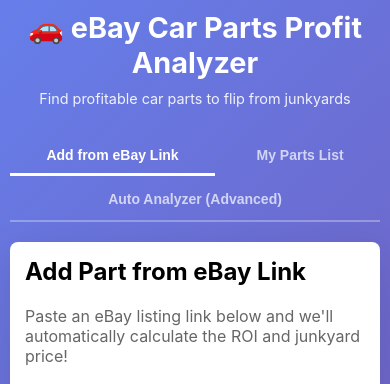
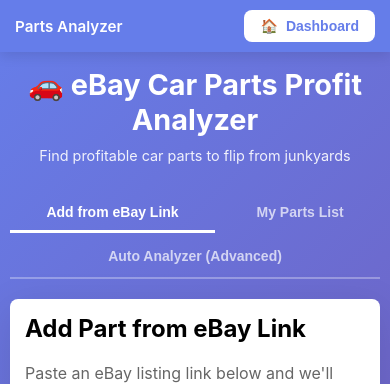
Before and after one commit to Davazzzz/eBay-car-parts-automation-tool, a Python web app: template templates/index.html in a window 390 px wide. Shown: the top 384 px of the page. Run offline with Jinja, Linux system fonts and the light colour scheme; the template is opened without the code that fills it, so the values that code supplies are empty.

Commit message:
Add sticky navigation bar with dashboard button for mobile

```diff
--- a/templates/index.html
+++ b/templates/index.html
@@ -206,6 +206,51 @@
             display: none;
         }
 
+        .nav-bar {
+            position: sticky;
+            top: 0;
+            z-index: 1000;
+            background: rgba(102, 126, 234, 0.95);
+            backdrop-filter: blur(10px);
+            padding: 12px 20px;
+            border-radius: 12px;
+            margin-bottom: 20px;
+            display: flex;
+            justify-content: space-between;
+            align-items: center;
+            box-shadow: 0 4px 12px rgba(0, 0, 0, 0.1);
+        }
+
+        .nav-btn {
+            background: white;
+            color: #667eea;
+            border: none;
+            padding: 10px 20px;
+            border-radius: 8px;
+            font-size: 16px;
+            font-weight: 600;
+            cursor: pointer;
+            transition: transform 0.2s, box-shadow 0.2s;
+            display: flex;
+            align-items: center;
+            gap: 8px;
+        }
+
+        .nav-btn:hover {
+            transform: translateY(-2px);
+            box-shadow: 0 4px 12px rgba(255, 255, 255, 0.3);
+        }
+
+        .nav-btn:active {
+            transform: translateY(0);
+        }
+
+        .nav-title {
+            color: white;
+            font-size: 1.1em;
+            font-weight: 600;
+        }
+
         .tabs {
             display: flex;
             gap: 10px;
@@ -242,6 +287,21 @@
         @media (max-width: 768px) {
             body {
                 padding: 10px;
+            }
+
+            .nav-bar {
+                padding: 10px 15px;
+                margin: -10px -10px 15px -10px;
+                border-radius: 0;
+            }
+
+            .nav-btn {
+                padding: 8px 16px;
+                font-size: 14px;
+            }
+
+            .nav-title {
+                font-size: 0.95em;
             }
 
             .header h1 {
@@ -301,6 +361,15 @@
 </head>
 <body>
     <div class="container">
+        <!-- Sticky Navigation Bar -->
+        <div class="nav-bar">
+            <div class="nav-title">Parts Analyzer</div>
+            <button class="nav-btn" onclick="goToDashboard()">
+                <span>🏠</span>
+                <span>Dashboard</span>
+            </button>
+        </div>
+
         <div class="header">
             <h1>🚗 eBay Car Parts Profit Analyzer</h1>
             <p>Find profitable car parts to flip from junkyards</p>
@@ -594,6 +663,18 @@
         // Load junkyard parts when page loads
         window.addEventListener('load', loadJunkyardParts);
 
+        function goToDashboard() {
+            // Switch to the first tab (Add from eBay Link)
+            document.querySelectorAll('.tab').forEach(t => t.classList.remove('active'));
+            document.querySelectorAll('.tab')[0].classList.add('active');
+
+            document.querySelectorAll('.tab-content').forEach(c => c.classList.remove('active'));
+            document.getElementById('link-tab').classList.add('active');
+
+            // Scroll to top smoothly
+            window.scrollTo({ top: 0, behavior: 'smooth' });
+        }
+
         function switchTab(tab) {
             // Update tab buttons
             document.querySelectorAll('.tab').forEach(t => t.classList.remove('active'));
@@ -606,6 +687,9 @@
             if (tab === 'saved') {
                 loadSavedList();
             }
+
+            // Scroll to top when switching tabs
+            window.scrollTo({ top: 0, behavior: 'smooth' });
         }
 
         async function addFromLink(event) {
```
